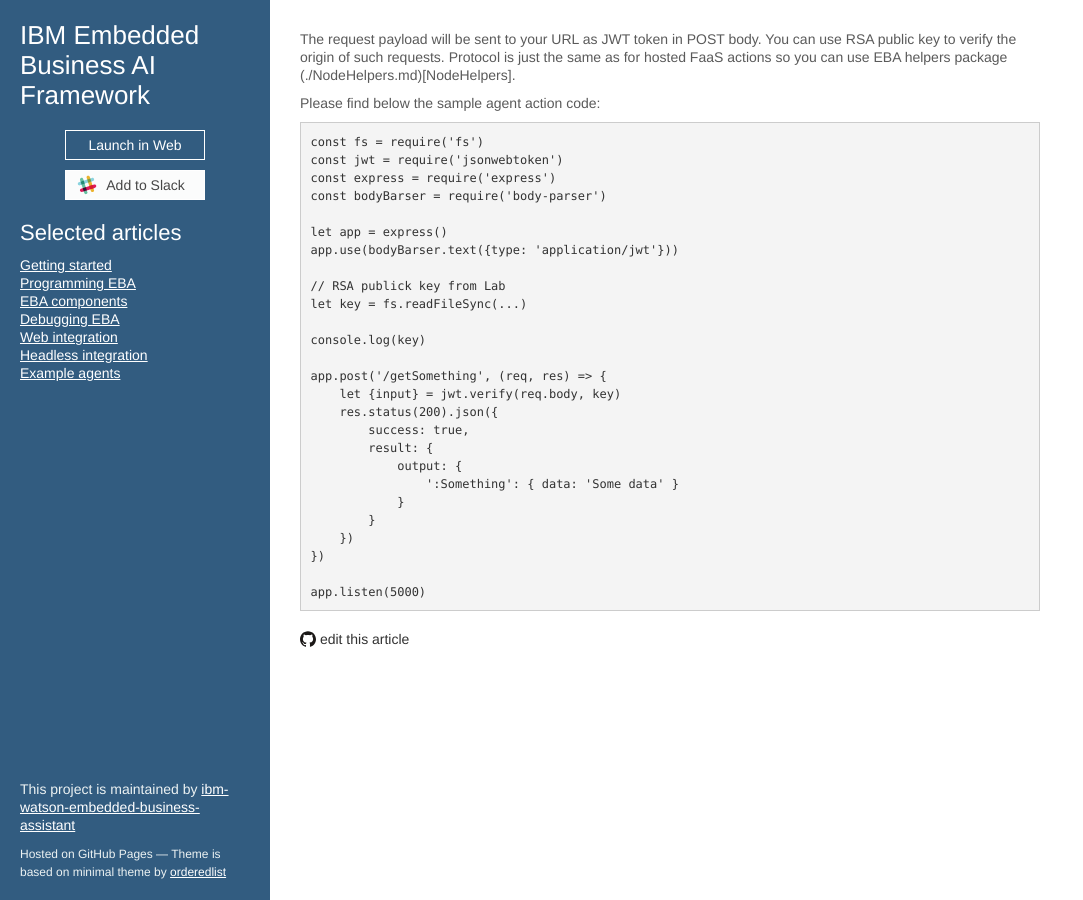
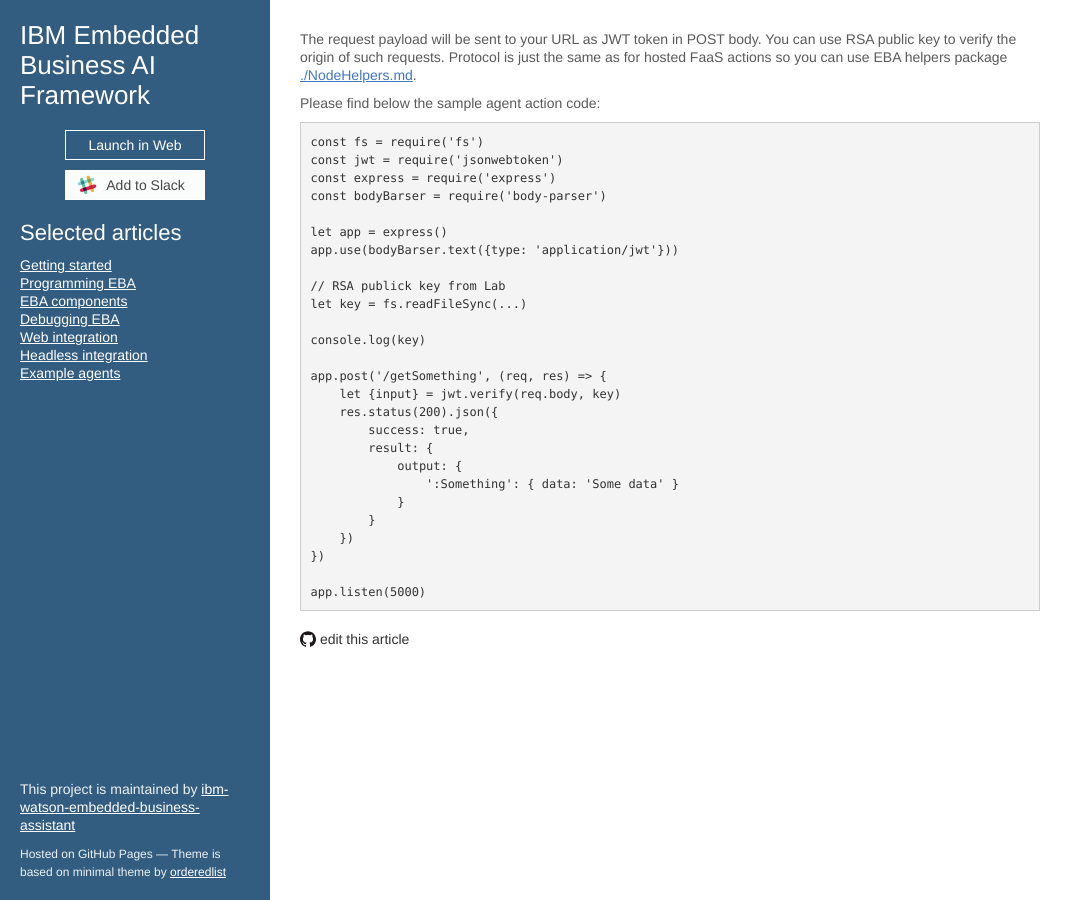
Before and after one commit to ibm-watson-embedded-business-assistant/eba-example-agents, a Jekyll site: the page built from docs/lab/ExternalRuntime.md, in a window 1280 px wide. Shown: the whole page, without its empty margins (0-1083 px from the left). Built offline with Jekyll 4.4.1, drawn with Linux system fonts in a browser that asks for light colours; our own code applies the rules of GitHub Pages for plain Markdown files; the repository's description, which GitHub fills in, is left out.

Commit message:
Update ExternalRuntime.md

```diff
--- a/docs/lab/ExternalRuntime.md
+++ b/docs/lab/ExternalRuntime.md
@@ -1,4 +1,4 @@
-The request payload will be sent to your URL as JWT token in POST body. You can use RSA public key to verify the origin of such requests. Protocol is just the same as for hosted FaaS actions so you can use EBA helpers package (./NodeHelpers.md)[NodeHelpers].
+The request payload will be sent to your URL as JWT token in POST body. You can use RSA public key to verify the origin of such requests. Protocol is just the same as for hosted FaaS actions so you can use EBA helpers package [./NodeHelpers.md](NodeHelpers).
 
 Please find below the sample agent action code:
 
```
